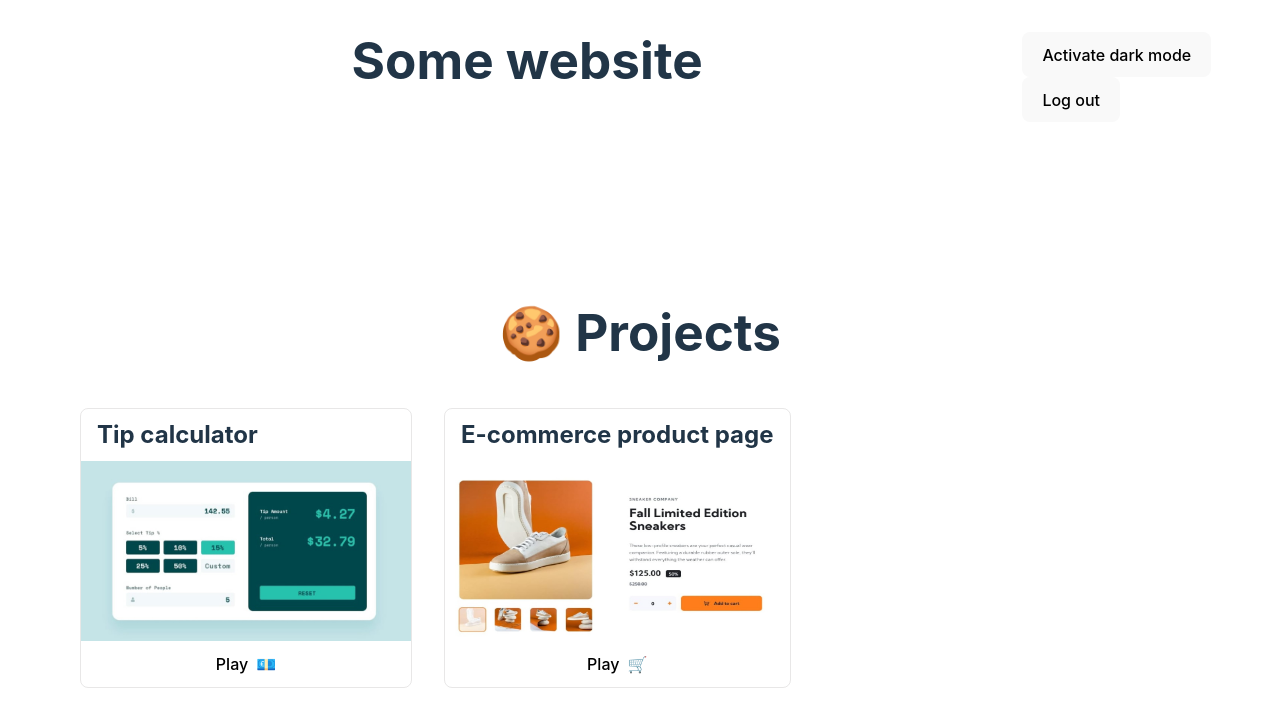
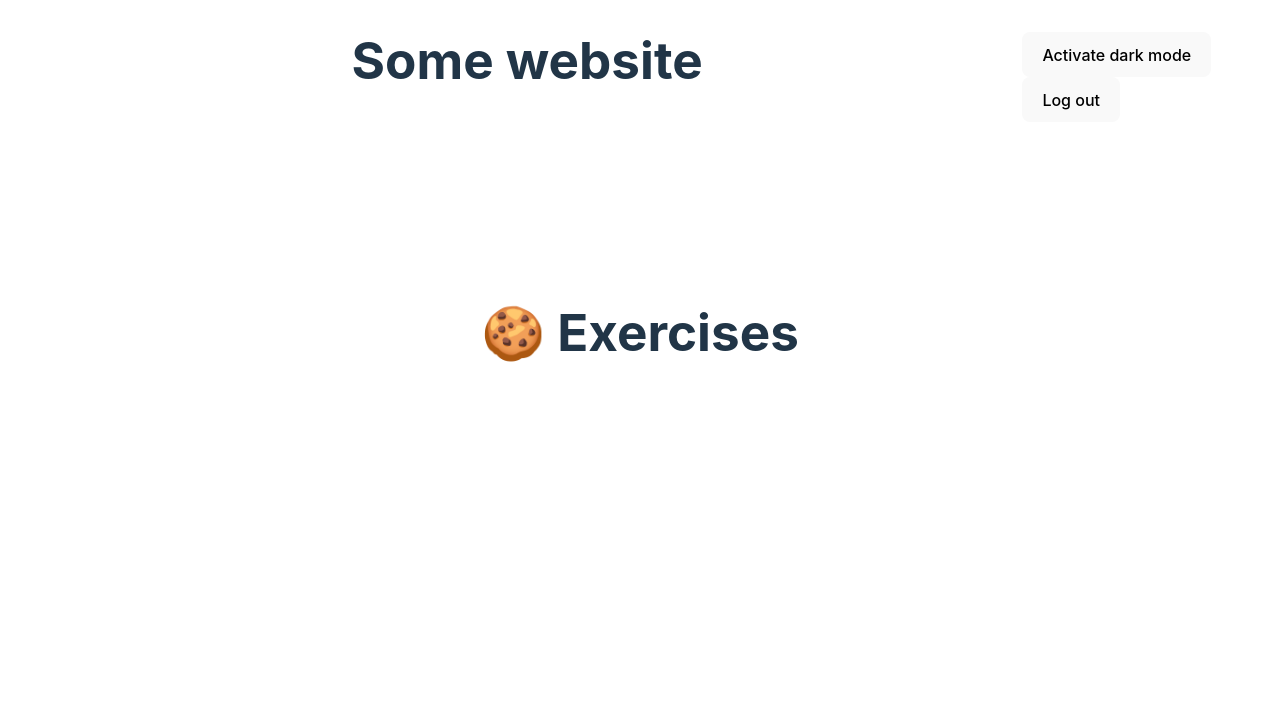
Before and after one commit to meegido/some-website, a React (Vite) app: page / in a window 1280 px wide. Shown: the top 726 px of the page. Built offline with nearby package versions, Linux system fonts and the light colour scheme; sample sign-in values are in the browser's storage.

Commit message:
fixed tip calculator tests

```diff
--- a/src/components/home.jsx
+++ b/src/components/home.jsx
@@ -5,16 +5,16 @@ import ecommercePagePreview from '../assets/images/product-page-ecommerce.jpg';
 import Button from './shared/button/button';
 
 const Home = () => {
-  const navigate = useNavigate();
-  const handlePorjectOnClick = (path) => {
-    navigate(path);
-  };
+  // const navigate = useNavigate();
+  // const handlePorjectOnClick = (path) => {
+  //   navigate(path);
+  // };
   return (
     <>
       <section className={styles['page__wrapper']}>
-        <h1 className={styles['page__title']}>🍪 Projects </h1>
+        <h1 className={styles['page__title']}>🍪 Exercises </h1>
         <section className={styles['projects__preview']}>
-          <article className={styles.card}>
+          {/* <article className={styles.card}>
             <h2>Tip calculator</h2>
             <img
               className={styles.thumbnail}
@@ -37,7 +37,7 @@ const Home = () => {
               <span>Play</span>
               <span>🛒</span>
             </Button>
-          </article>
+          </article> */}
         </section>
       </section>
     </>
```
Also changed, not shown: 2 other files (tests, documents, lock files or other folders).
